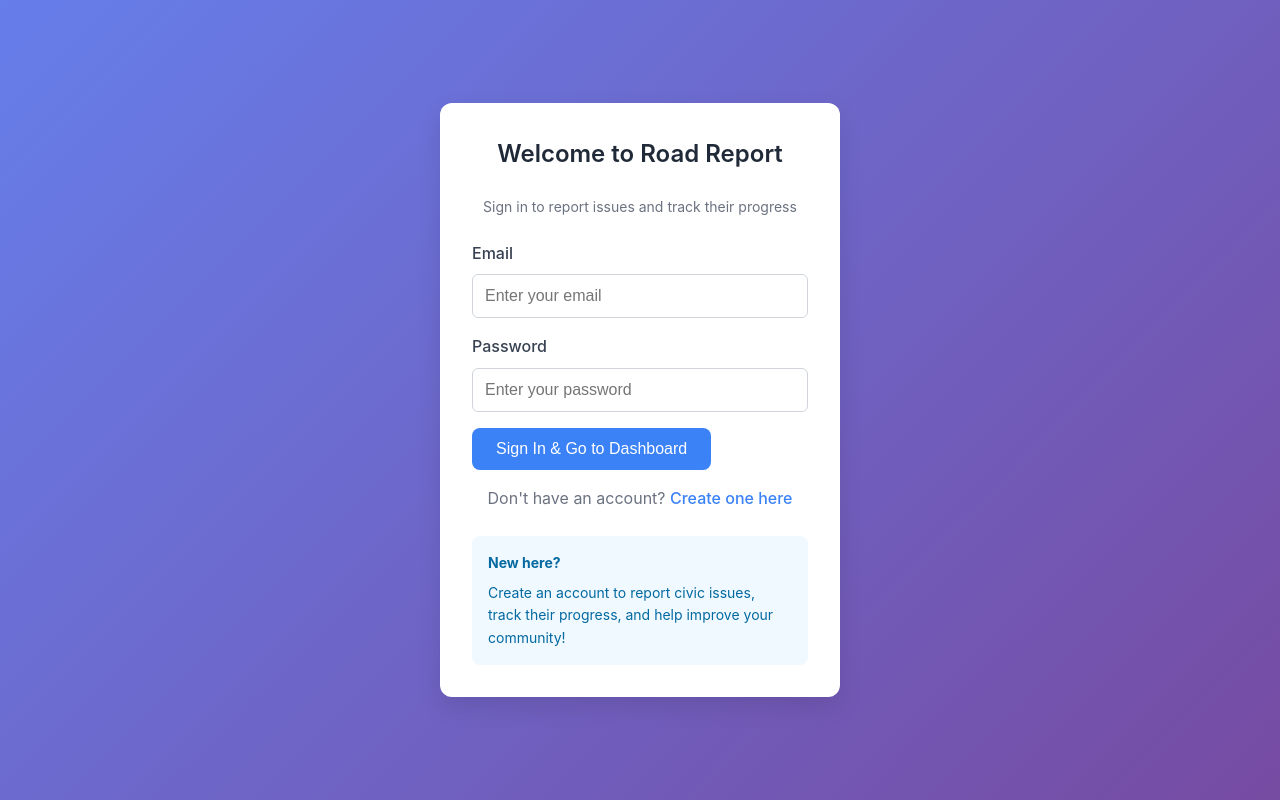
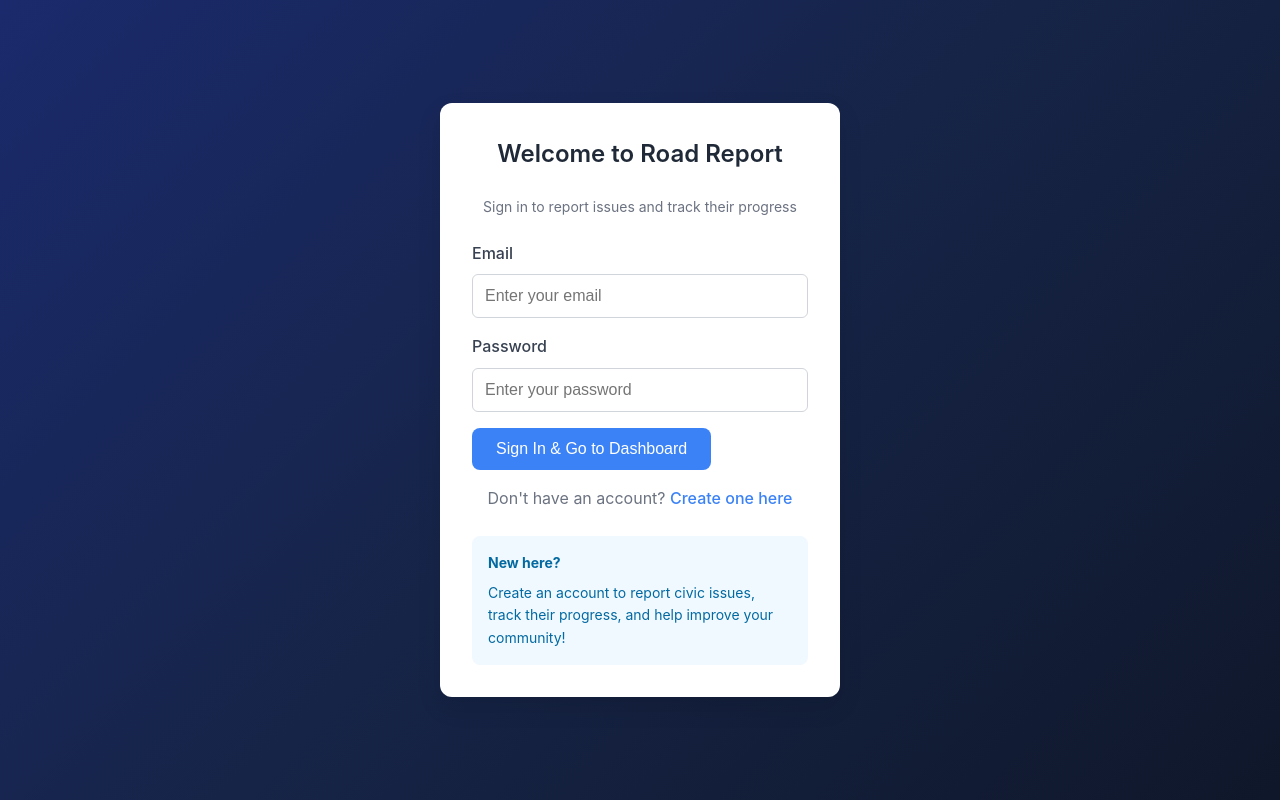
Before and after one commit to GunagyeJain/Road-Report, a React (Vite) app: page /login in a window 1280 px wide. Built offline with nearby package versions, Linux system fonts and the light colour scheme; no server answers.

Commit message:
changed ui coloring

```diff
--- a/src/components/auth/Auth.module.css
+++ b/src/components/auth/Auth.module.css
@@ -3,7 +3,7 @@
   display: flex;
   align-items: center;
   justify-content: center;
-  background: linear-gradient(135deg, #667eea 0%, #764ba2 100%);
+background: linear-gradient(135deg, #1a2a6c 0%, #162447 50%, #0f172a 100%);
   padding: 1rem;
 }
 
```
